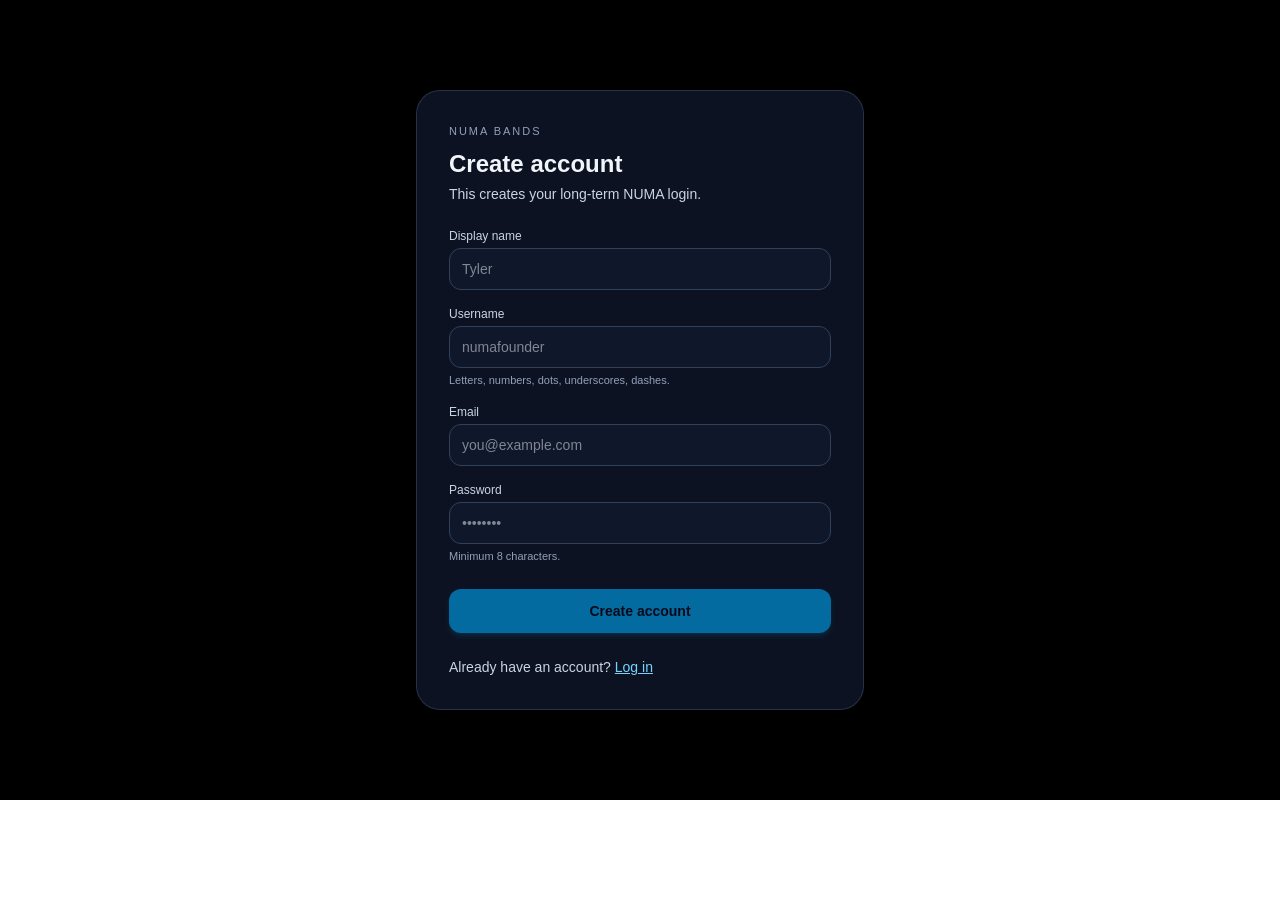
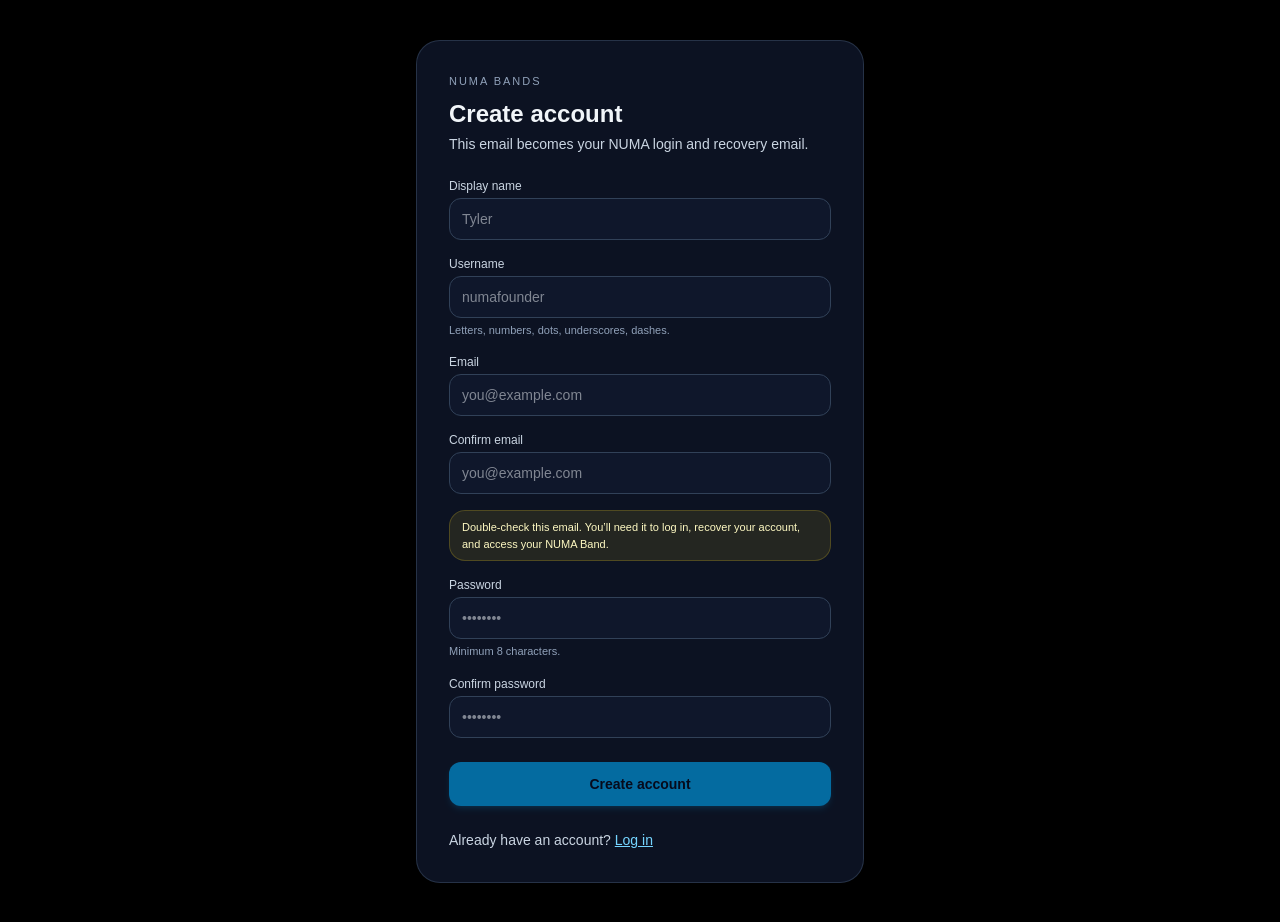
Before and after one commit to tylerwade5518-creator/numa-app, a Next.js app: page /signup in a window 1280 px wide. Before the commit the page ends 800 px from the top, so only its background shows below. Built offline with nearby package versions, Linux system fonts and the light colour scheme; no server answers.

Commit message:
Add email and password confirmation to signup

```diff
--- a/app/signup/SignupClient.tsx
+++ b/app/signup/SignupClient.tsx
@@ -30,39 +30,50 @@
 
   const redirectRaw = searchParams.get("redirect") || "/setup";
   const bandFromUrl = (searchParams.get("band") || "").trim();
-
-  // Keep band attached to redirect path so the next page can keep it too
   const redirect = bandFromUrl ? appendBandParam(redirectRaw, bandFromUrl) : redirectRaw;
 
-  // Create a browser client instance for this page
   const supabase = useMemo(() => createSupabaseBrowser(), []);
 
   const [displayName, setDisplayName] = useState("");
   const [username, setUsername] = useState("");
+
   const [email, setEmail] = useState("");
+  const [confirmEmail, setConfirmEmail] = useState("");
+
   const [password, setPassword] = useState("");
+  const [confirmPassword, setConfirmPassword] = useState("");
 
   const [loading, setLoading] = useState(false);
   const [error, setError] = useState<string | null>(null);
   const [info, setInfo] = useState<string | null>(null);
 
-  // Persist pending band code so it survives auth flows
   useEffect(() => {
     if (!bandFromUrl) return;
     try {
       localStorage.setItem(PENDING_BAND_STORAGE_KEY, bandFromUrl);
-    } catch {
-      // ignore
-    }
+    } catch {}
   }, [bandFromUrl]);
+
+  const normalizedEmail = email.trim().toLowerCase();
+  const normalizedConfirmEmail = confirmEmail.trim().toLowerCase();
 
   const canSubmit = useMemo(() => {
     if (!displayName.trim()) return false;
     if (!username.trim() || !isValidUsername(username.trim())) return false;
-    if (!email.trim()) return false;
-    if (!password.trim() || password.trim().length < 8) return false;
+    if (!normalizedEmail) return false;
+    if (!normalizedConfirmEmail) return false;
+    if (normalizedEmail !== normalizedConfirmEmail) return false;
+    if (!password || password.length < 8) return false;
+    if (!confirmPassword || password !== confirmPassword) return false;
     return true;
-  }, [displayName, username, email, password]);
+  }, [
+    displayName,
+    username,
+    normalizedEmail,
+    normalizedConfirmEmail,
+    password,
+    confirmPassword,
+  ]);
 
   async function handleSignup(e: React.FormEvent) {
     e.preventDefault();
@@ -71,33 +82,44 @@
 
     const dn = displayName.trim();
     const un = username.trim();
-    const em = email.trim().toLowerCase();
+    const em = normalizedEmail;
+    const em2 = normalizedConfirmEmail;
     const pw = password;
+    const pw2 = confirmPassword;
 
-    if (!dn || !un || !em || !pw) {
+    if (!dn || !un || !em || !em2 || !pw || !pw2) {
       setError("Please fill in all fields.");
       return;
     }
+
     if (!isValidUsername(un)) {
-      setError(
-        "Username can only contain letters, numbers, dots, dashes, and underscores."
-      );
+      setError("Username can only contain letters, numbers, dots, dashes, and underscores.");
       return;
     }
+
+    if (em !== em2) {
+      setError("Email addresses do not match.");
+      return;
+    }
+
     if (pw.length < 8) {
       setError("Password must be at least 8 characters.");
       return;
     }
 
+    if (pw !== pw2) {
+      setError("Passwords do not match.");
+      return;
+    }
+
     setLoading(true);
+
     try {
       const origin =
         typeof window !== "undefined"
           ? window.location.origin
           : "http://localhost:3000";
 
-      // After user clicks email, Supabase will send them here:
-      // /auth/callback?code=...&next=/dashboard (or whatever redirect is)
       const emailRedirectTo = `${origin}/auth/callback?next=${encodeURIComponent(
         redirect
       )}`;
@@ -116,14 +138,13 @@
 
       if (signUpError) throw signUpError;
 
-      // If email confirm is OFF, session exists and we can move immediately.
       if (data.session) {
         router.replace(redirect);
         return;
       }
 
       setInfo(
-        "Account created. Check your email to confirm — then you’ll continue setup automatically."
+        `Account created. Check ${em} to confirm your email, then you’ll continue setup automatically. If you do not see it, check Spam or Promotions.`
       );
     } catch (err: any) {
       setError(err?.message || "Signup failed.");
@@ -138,9 +159,11 @@
         <div className="text-[11px] uppercase tracking-[0.18em] text-slate-400">
           NUMA BANDS
         </div>
+
         <h1 className="mt-2 text-2xl font-semibold">Create account</h1>
+
         <p className="mt-1 text-sm text-slate-300">
-          This creates your long-term NUMA login.
+          This email becomes your NUMA login and recovery email.
         </p>
 
         {bandFromUrl && (
@@ -196,6 +219,30 @@
 
           <div>
             <label className="block text-xs font-medium text-slate-300 mb-1">
+              Confirm email
+            </label>
+            <input
+              value={confirmEmail}
+              onChange={(e) => setConfirmEmail(e.target.value)}
+              className="w-full rounded-xl bg-slate-900 border border-slate-700 px-3 py-2.5 text-sm focus:outline-none focus:ring-2 focus:ring-indigo-500 focus:border-indigo-500"
+              placeholder="you@example.com"
+              autoComplete="email"
+              type="email"
+            />
+
+            {confirmEmail && normalizedEmail !== normalizedConfirmEmail && (
+              <p className="mt-1 text-[11px] text-red-300">
+                Email addresses do not match.
+              </p>
+            )}
+          </div>
+
+          <div className="rounded-2xl border border-yellow-300/20 bg-yellow-300/10 px-3 py-2 text-[11px] text-yellow-100">
+            Double-check this email. You’ll need it to log in, recover your account, and access your NUMA Band.
+          </div>
+
+          <div>
+            <label className="block text-xs font-medium text-slate-300 mb-1">
               Password
             </label>
             <input
@@ -209,6 +256,26 @@
             <p className="mt-1 text-[11px] text-slate-400">
               Minimum 8 characters.
             </p>
+          </div>
+
+          <div>
+            <label className="block text-xs font-medium text-slate-300 mb-1">
+              Confirm password
+            </label>
+            <input
+              value={confirmPassword}
+              onChange={(e) => setConfirmPassword(e.target.value)}
+              className="w-full rounded-xl bg-slate-900 border border-slate-700 px-3 py-2.5 text-sm focus:outline-none focus:ring-2 focus:ring-indigo-500 focus:border-indigo-500"
+              placeholder="••••••••"
+              autoComplete="new-password"
+              type="password"
+            />
+
+            {confirmPassword && password !== confirmPassword && (
+              <p className="mt-1 text-[11px] text-red-300">
+                Passwords do not match.
+              </p>
+            )}
           </div>
 
           {error && (
```
